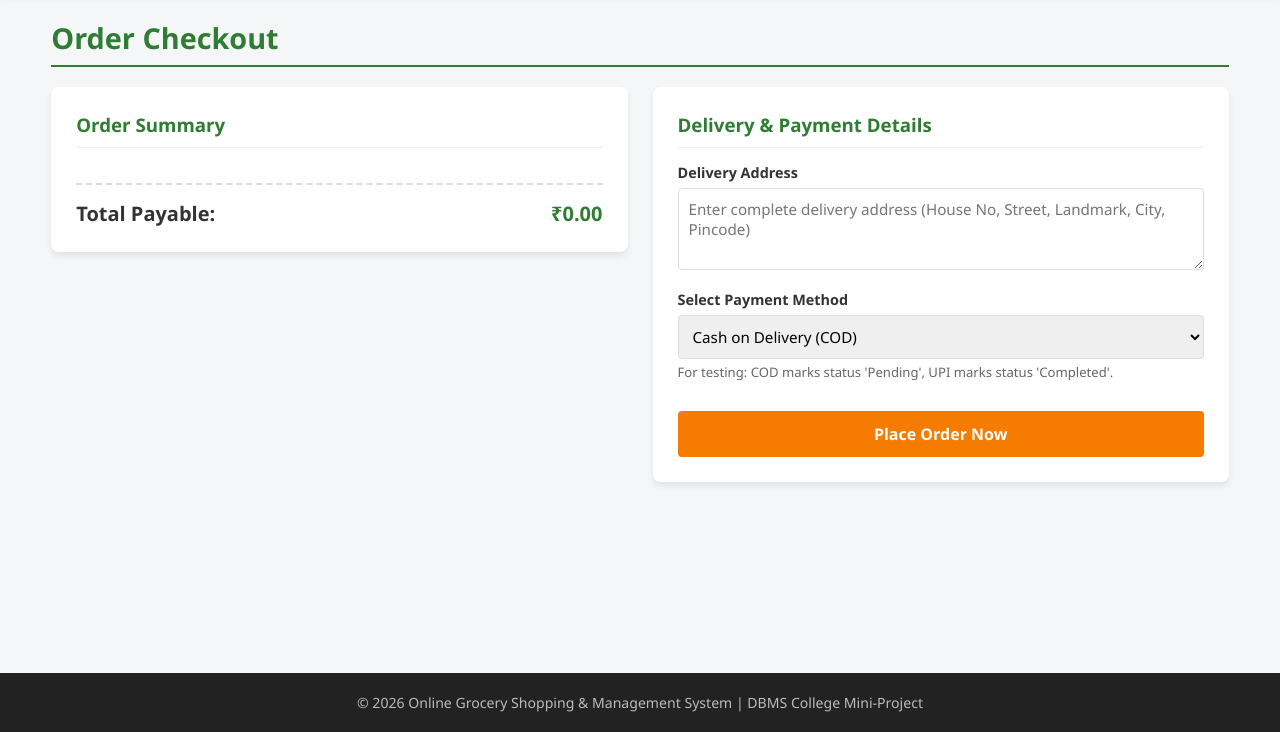
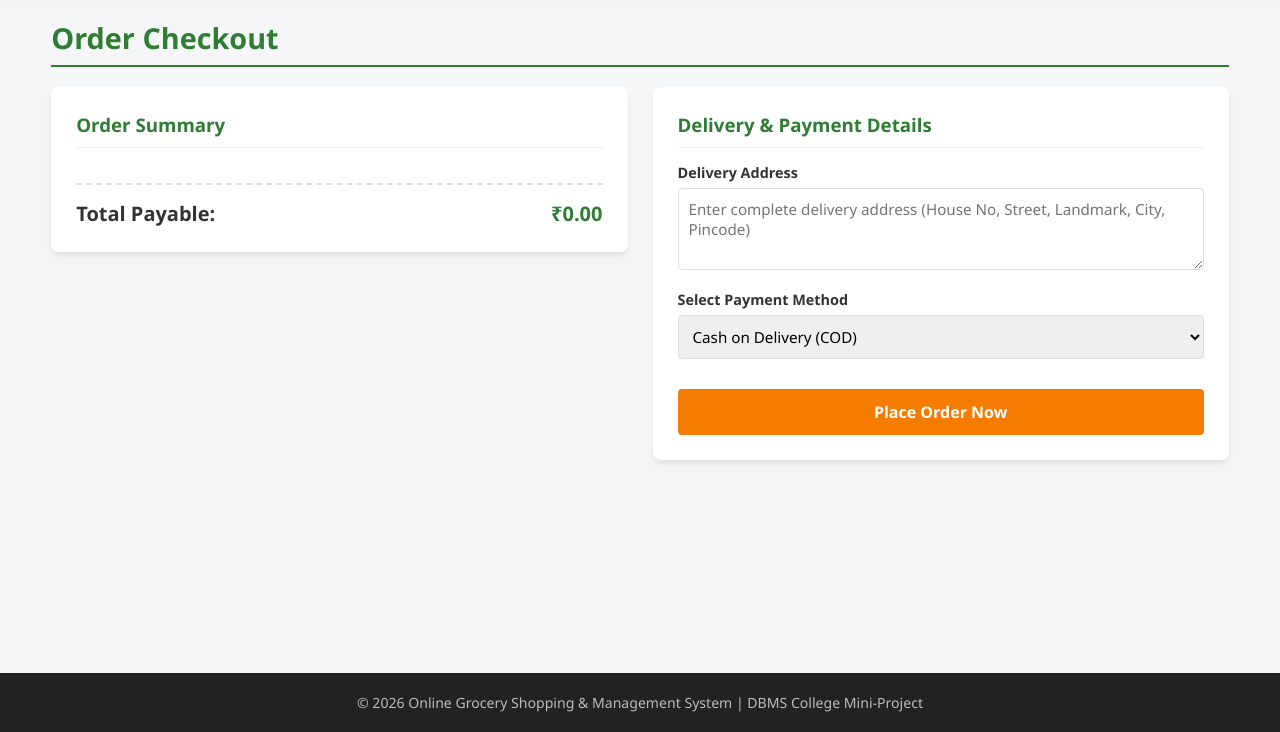
Before and after one commit to Mayur0785/dbms-project, a website: page frontend/checkout.html in a window 1280 px wide. Shown: the part 68-800 px from the top of the page. Drawn offline with Linux system fonts and the light colour scheme; no server answers.

Commit message:
Remove testing notes from project UI

```diff
--- a/frontend/checkout.html
+++ b/frontend/checkout.html
@@ -55,7 +55,6 @@
                             <option value="Cash on Delivery">Cash on Delivery (COD)</option>
                             <option value="UPI">UPI (Google Pay / PhonePe / Paytm)</option>
                         </select>
-                        <small class="checkout-help-note">For testing: COD marks status 'Pending', UPI marks status 'Completed'.</small>
                     </div>
 
                     <button type="submit" class="btn btn-secondary btn-place-order">Place Order Now</button>
--- a/frontend/css/checkout.css
+++ b/frontend/css/checkout.css
@@ -72,12 +72,6 @@
     color: var(--primary-color);
 }
 
-.checkout-help-note {
-    color: #666;
-    display: block;
-    margin-top: 4px;
-    font-size: 0.82rem;
-}
 
 .btn-place-order {
     margin-top: 15px;
```
Also changed, not shown: backend/scripts/verify-mongo-migration.js (+4 -4 lines).
